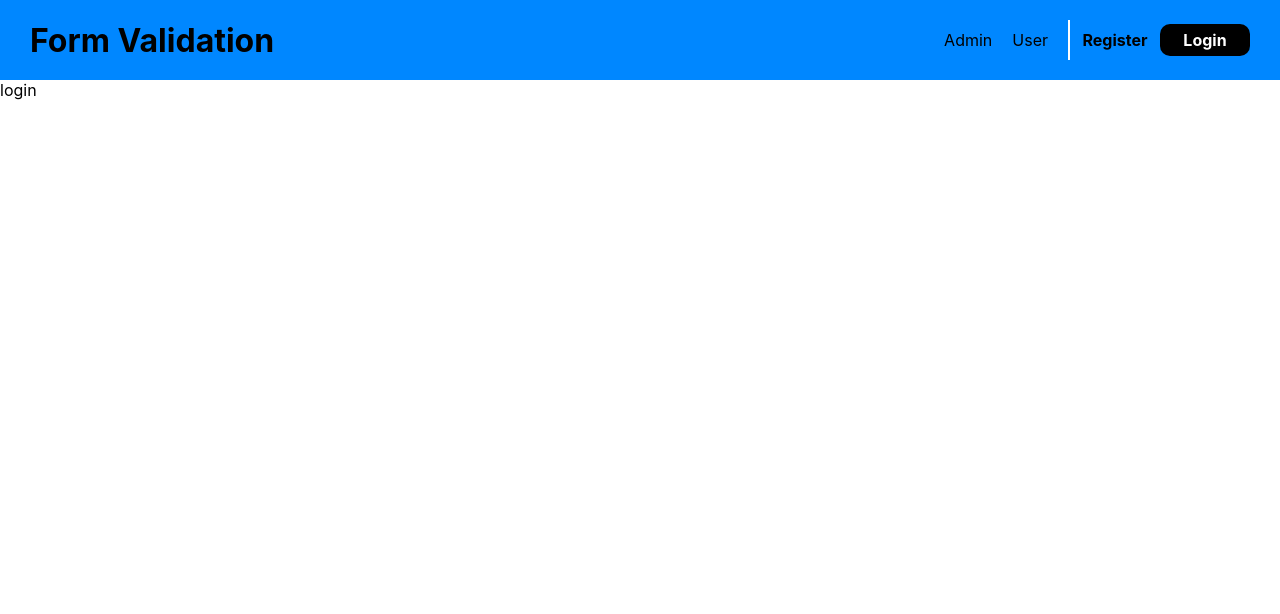
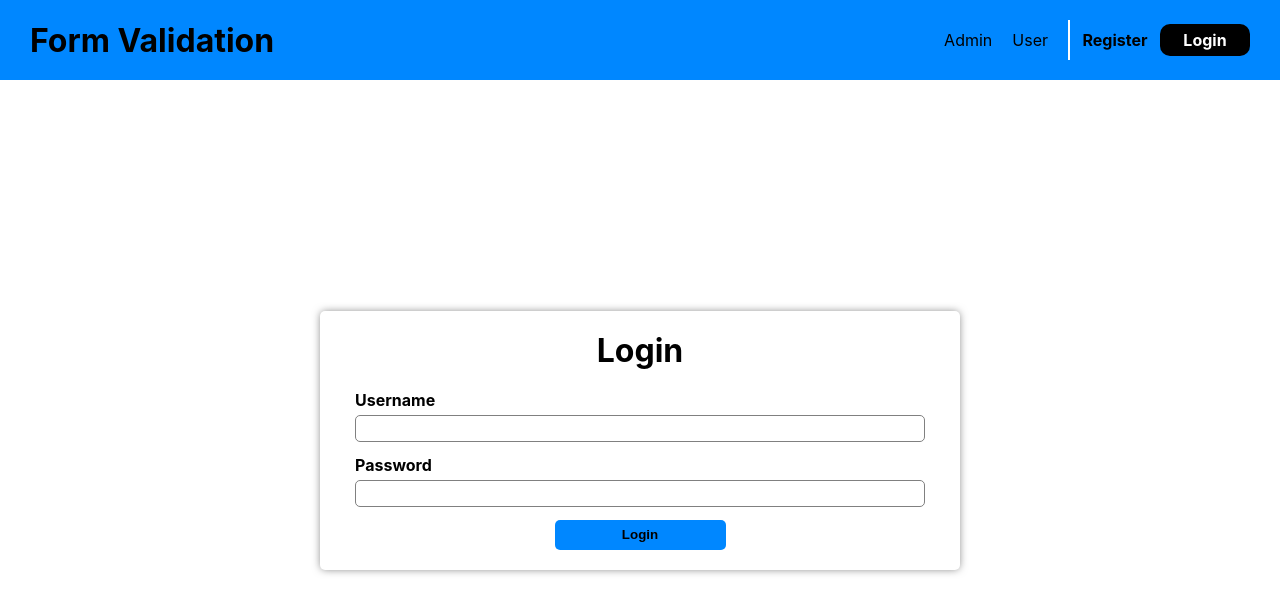
Before and after one commit to darmayasa221/form-validation-reactjs-typescript, a React (Create React App) app: page /login in a window 1280 px wide. Shown: the top 614 px of the page. Built offline with nearby package versions, Linux system fonts and the light colour scheme.

Commit message:
from login

```diff
--- /dev/null
+++ b/src/components/Login/FormLoginInput/FormLoginInput.tsx
@@ -0,0 +1,86 @@
+import styled from "@emotion/styled";
+import * as React from "react";
+
+type PropsFormLoginInput = Partial<HTMLInputElement> & {
+  label: string;
+  isValid?: boolean | null;
+  message?: string;
+  onChange?: (event: React.ChangeEvent<HTMLInputElement>) => void;
+  onBlur?: (
+    event:
+      | React.ChangeEvent<HTMLInputElement>
+      | React.FocusEvent<HTMLInputElement, Element>
+  ) => void;
+  onFocus?: (
+    event:
+      | React.ChangeEvent<HTMLInputElement>
+      | React.FocusEvent<HTMLInputElement, Element>
+  ) => void;
+};
+
+const FormLoginInput: React.FC<PropsFormLoginInput> = ({
+  label,
+  id,
+  type,
+  message,
+  isValid,
+  onChange,
+  onBlur,
+  onFocus,
+}) => {
+  return (
+    <WrapInput>
+      <label htmlFor={id}>{label}</label>
+      <Input
+        type={type}
+        id={id}
+        onChange={onChange}
+        isValid={isValid}
+        onBlur={onBlur}
+        onFocus={onFocus}
+      />
+      {!isValid && (
+        <ErrorMessage isValid={isValid}>
+          <i>{message}</i>
+        </ErrorMessage>
+      )}
+    </WrapInput>
+  );
+};
+
+const WrapInput = styled.span({
+  display: "flex",
+  flexDirection: "column",
+  label: {
+    fontWeight: "bolder",
+  },
+});
+const Input = styled.input<Pick<PropsFormLoginInput, "isValid">>(
+  ({ isValid }) => ({
+    margin: "5px 0 8px 0",
+    padding: "5px",
+    borderRadius: "5px",
+    outline: "none",
+    border: "1px solid gray",
+    ":focus,:active": {
+      border: `1px solid ${
+        isValid === null ? "#0087ff" : isValid ? "#0087ff" : "red"
+      }`,
+      outline: `3px inset ${
+        isValid === null ? "#0087ff" : isValid ? "#0087ff" : "red"
+      }`,
+      backgroundColor:
+        isValid === null ? "none" : isValid ? "none" : "#ff9e9e75",
+    },
+  })
+);
+
+const ErrorMessage = styled.p<Pick<PropsFormLoginInput, "isValid">>(
+  ({ isValid }) => ({
+    color: "red",
+    fontSize: "14px",
+    paddingLeft: "4px",
+    paddingBottom: isValid === null ? "none" : isValid ? "none" : "5px",
+  })
+);
+export default FormLoginInput;
--- a/src/components/Login/Login.tsx
+++ b/src/components/Login/Login.tsx
@@ -1,9 +1,63 @@
-import * as React from 'react';
+import styled from "@emotion/styled";
+import * as React from "react";
+import FormLoginInput from "./FormLoginInput/FormLoginInput";
 
 const Login: React.FC = () => {
   return (
-    <p>login</p>
-  )
-}
+    <Wraper>
+      <Card>
+          <h1>Login</h1>
+        <Form>
+          <FormLoginInput label="Username" type="text" />
+          <FormLoginInput label="Password" type="password" />
+          <WraperBotton>
+            <button type={"submit"}>Login</button>
+          </WraperBotton>
+        </Form>
+      </Card>
+    </Wraper>
+  );
+};
 
-export default Login
+const Card = styled.div({
+  display: "flex",
+  flexDirection: "column",
+  alignItems: "center",
+  width: "50%",
+  padding: "20px 35px",
+  borderRadius: "5px",
+  boxShadow: "0px 0px 9px -1px rgba(0,0,0,0.53)",
+});
+const Wraper = styled.div({
+  display: "flex",
+  height: "100%",
+  justifyContent: "center",
+  alignItems: "center",
+});
+const Form = styled.form({
+  width: "100%",
+  marginTop: "20px",
+});
+const WraperBotton = styled.div({
+  display: "flex",
+  justifyContent: "center",
+  height: "30px",
+  button: {
+    cursor: "pointer",
+    fontWeight: "bolder",
+    width: "30%",
+    border: "none",
+    borderRadius: "5px",
+    backgroundColor: "#0087ff",
+    ":disabled": {
+      color: "white",
+      backgroundColor: "gray",
+      cursor: "not-allowed",
+    },
+    ":active": {
+      color: "white",
+      backgroundColor: "#12d901",
+    },
+  },
+});
+export default Login;
```
